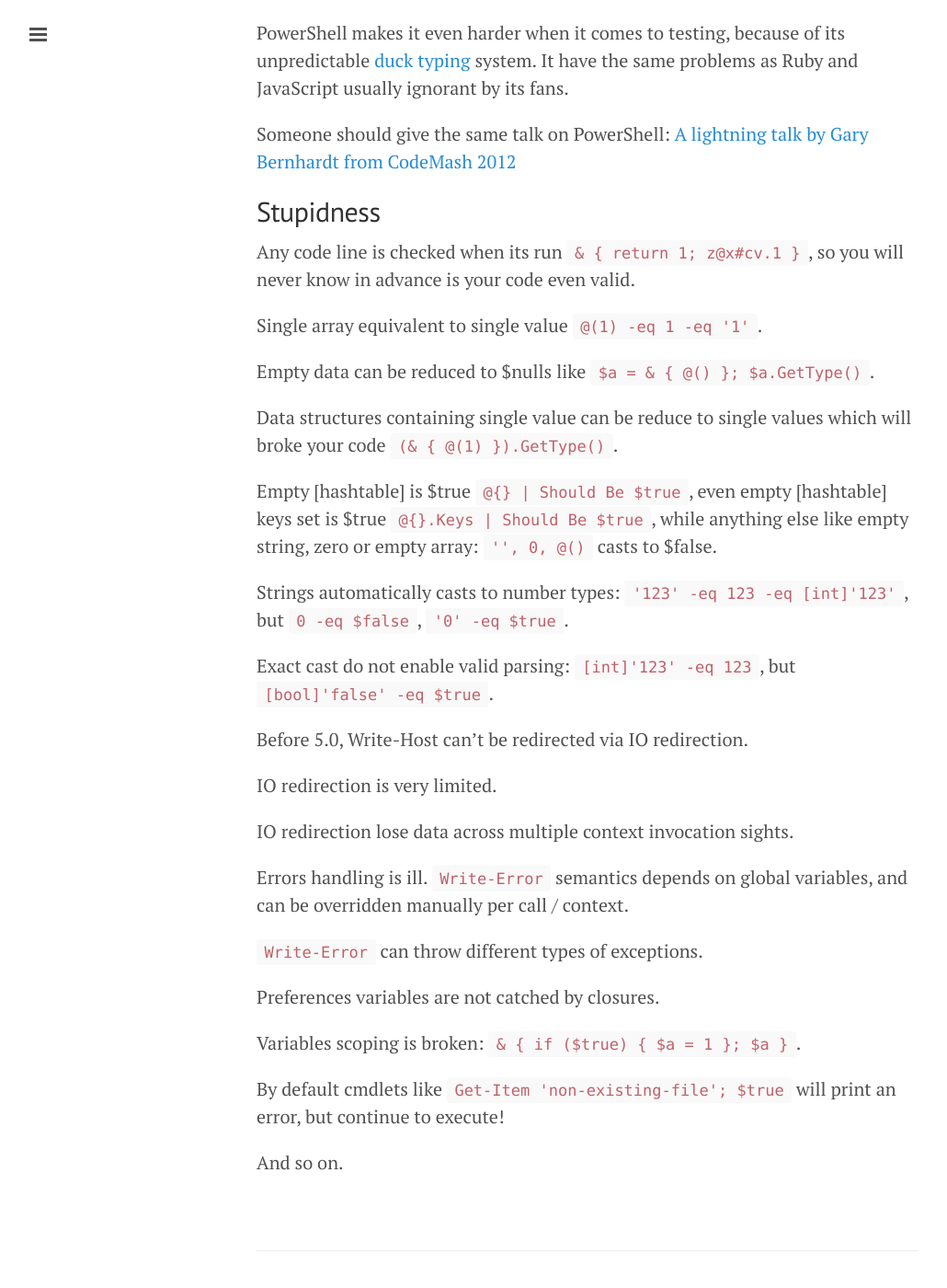
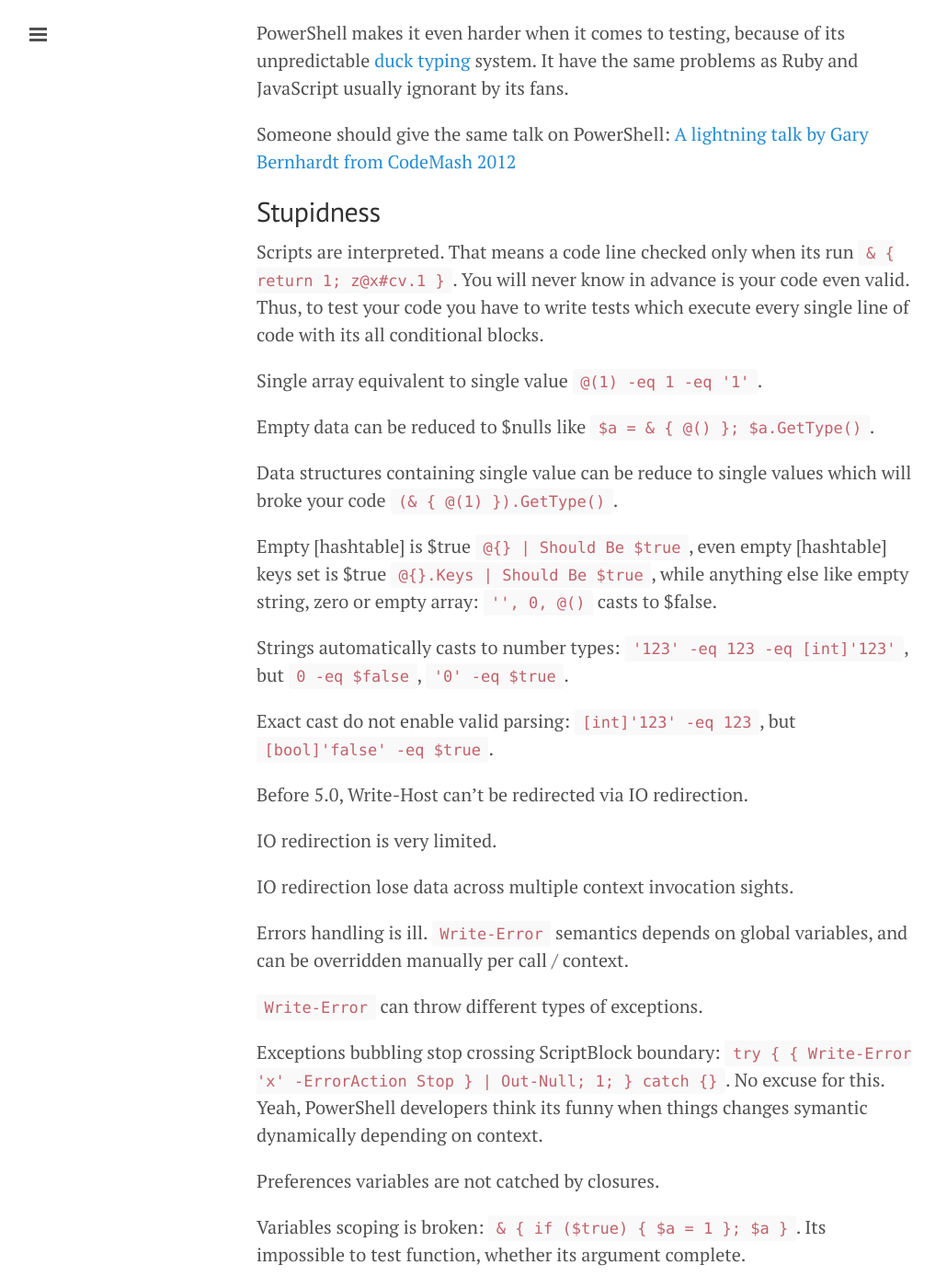
Before and after one commit to sitano/sitano.github.io, a Jekyll site: the page built from _posts/2016-04-25-powershell-ducklish.md, in a window 1280 px wide and 1400 px high, scrolled down 571 px. Shown: the whole window at 92% size, without its empty margins (1-1031 px from the left). Built offline with Jekyll 4.4.1, drawn with Linux system fonts in a browser that asks for light colours; Markdown is read by kramdown in place of the engine named in the settings; comment, search, counter and statistics services are not loaded.

Commit message:
ADDED: powershell awesome write-error stop semantics

```diff
--- a/_posts/2016-04-25-powershell-ducklish.md
+++ b/_posts/2016-04-25-powershell-ducklish.md
@@ -27,8 +27,10 @@ Someone should give the same talk on PowerShell:
 Stupidness
 ----------
 
-Any code line is checked when its run `& { return 1; z@x#cv.1 }`, so you
-will never know in advance is your code even valid.
+Scripts are interpreted. That means a code line checked only when its run
+`& { return 1; z@x#cv.1 }`. You will never know in advance is your code
+even valid. Thus, to test your code you have to write tests which execute
+every single line of code with its all conditional blocks.
 
 Single array equivalent to single value `@(1) -eq 1 -eq '1'`.
 
@@ -58,9 +60,15 @@ and can be overridden manually per call / context.
 
 `Write-Error` can throw different types of exceptions.
 
+Exceptions bubbling stop crossing ScriptBlock boundary:
+`try { { Write-Error 'x' -ErrorAction Stop } | Out-Null; 1; } catch {}`. No
+excuse for this. Yeah, PowerShell developers think its funny when things
+changes symantic dynamically depending on context.
+
 Preferences variables are not catched by closures.
 
-Variables scoping is broken: `& { if ($true) { $a = 1 }; $a }`.
+Variables scoping is broken: `& { if ($true) { $a = 1 }; $a }`. Its
+impossible to test function, whether its argument complete.
 
 By default cmdlets like `Get-Item 'non-existing-file'; $true` will print
 an error, but continue to execute!
```
